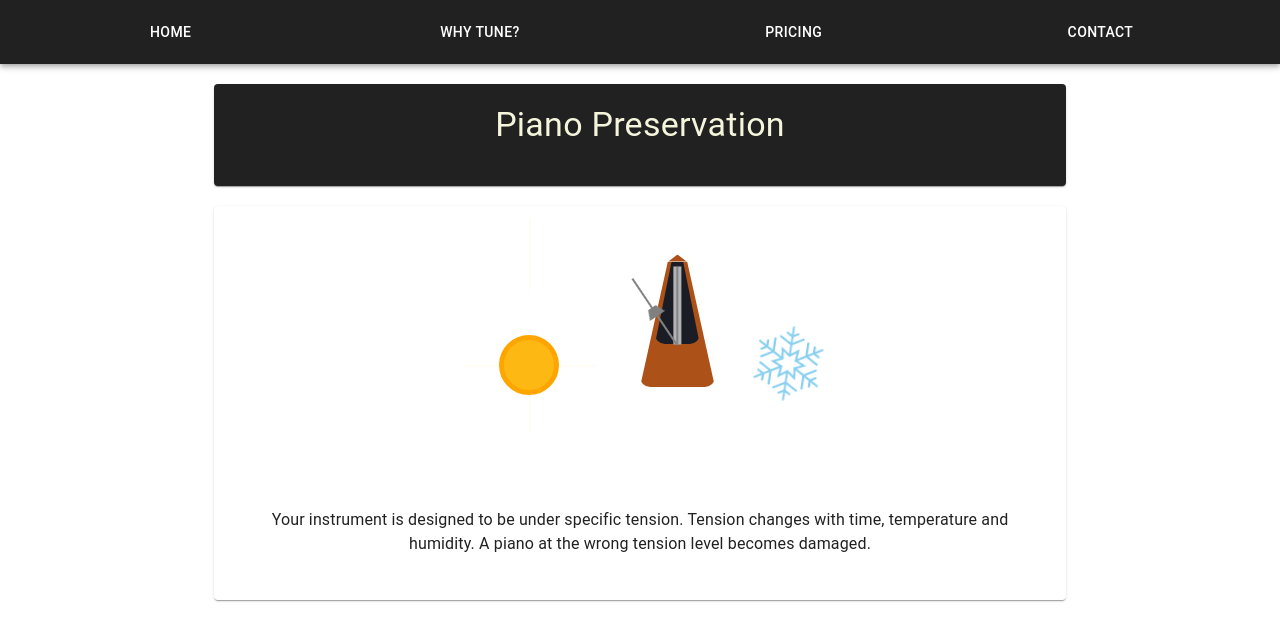
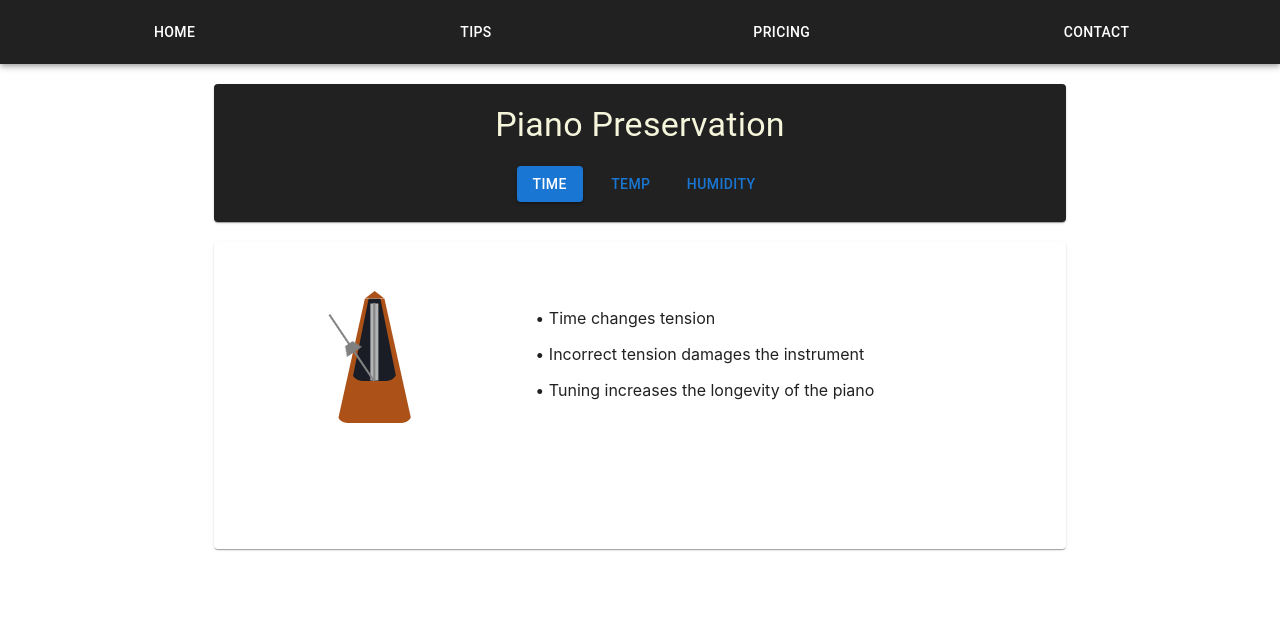
Before and after one commit to MasonDarcy/piano_web, a React (Create React App) app in the folder piano_web/: page /basics in a window 1280 px wide. Shown: the top 640 px of the page. Built offline with nearby package versions, Linux system fonts and the light colour scheme.

Commit message:
Updated basics page

```diff
--- a/piano_web/src/components/Basics.js
+++ b/piano_web/src/components/Basics.js
@@ -1,34 +1,72 @@
-import React from 'react';
-import { Paper, Typography, Container, Card, CardContent, Grid } from '@mui/material';
-import Metronome from './Metronome'; // Ensure this is the correct path to your Metronome component
-import Snowflake from './Snowflake'; // Ensure this is the correct path to your Thermometer component
-import Sun from './Sun'; // Ensure this is the correct path to your Thermometer component
+import React, { useState } from 'react';
+import { Paper, Typography, Container, Card, CardContent, Grid, Button } from '@mui/material';
+import Metronome from './Metronome';
+import Droplet from "./Droplet";
+import Snowflake from "./Snowflake";
 
 const Basics = () => {
+  // State to track which submenu is active
+  const [activeMenu, setActiveMenu] = useState('Time');
+
+  // Placeholder content for each submenu
+  const content = {
+    Time: {
+      animation: <Metronome />,
+      points: [
+        'Time changes tension',
+        'Incorrect tension damages the instrument',
+        'Tuning increases the longevity of the piano'
+      ]
+    },
+    Temp: {
+      animation: <div style={{ marginTop: '40px' }}><Snowflake /></div>, // Adjust marginTop as needed
+      points: [
+        'Temperature changes warp wood',
+        'Sudden changes in temperature will affect tension',
+        'Ideal room temperature for pianos is between 20°C and 22°C'
+      ]
+    },
+    Humidity: {
+      animation: <Droplet />,
+      points: [
+        'High humidity can lead to sticky keys and other component issues',
+        'Low humidity can cause cracks in the wood',
+        'Maintain relative humidity between 45% of 70% for the instrument'
+      ]
+    }
+  };
+
   return (
     <Container maxWidth="md" style={{ marginTop: '20px' }}>
       <Paper style={{ padding: '20px', backgroundColor: '#212121', color: '#f5f5dc' }}>
         <Typography variant="h4" component="h1" style={{ textAlign: 'center', marginBottom: '20px' }}>
           Piano Preservation
         </Typography>
+        {/* Submenu buttons */}
+        <Grid container spacing={2} justifyContent="center">
+          {Object.keys(content).map((menu) => (
+            <Grid item key={menu}>
+              <Button variant={activeMenu === menu ? 'contained' : 'text'} color="primary" onClick={() => setActiveMenu(menu)}>
+                {menu}
+              </Button>
+            </Grid>
+          ))}
+        </Grid>
       </Paper>
-      {/* Card for Metronome and Thermometer side by side */}
       <Card style={{ marginTop: '20px', backgroundColor: '#ffffff', padding: '20px' }}>
         <CardContent>
-          <Grid container spacing={2} justifyContent="center" alignItems="center">
-          <Grid item>
-              <Sun />
+          <Grid container spacing={2} justifyContent="center" alignItems="flex-start" direction="row-reverse">
+            <Grid item xs={12} sm={8}>
+              <div style={{ marginTop: '30px', textAlign: 'justify', marginLeft: '20px' }}>
+                {content[activeMenu].points.map((point, index) => (
+                  <p key={index}>• {point}</p>
+                ))}
+              </div>
             </Grid>
-            <Grid item>
-              <Metronome />
-            </Grid>
-            <Grid item>
-              <Snowflake />
+            <Grid item xs={12} sm={4} style={{ textAlign: 'center' }} order={{ xs: 1, sm: 2 }}>
+              {content[activeMenu].animation}
             </Grid>
           </Grid>
-          <Typography variant="body1" style={{ marginTop: '20px', textAlign: 'center' }}>
-            Your instrument is designed to be under specific tension. Tension changes with time, temperature and humidity. A piano at the wrong tension level becomes damaged.
-          </Typography>
         </CardContent>
       </Card>
     </Container>
--- /dev/null
+++ b/piano_web/src/components/Droplet.js
@@ -0,0 +1,11 @@
+import React from 'react';
+
+const WaterDroplet = () => {
+    return (
+        <svg width="100" height="150" viewBox="0 0 100 150" xmlns="http://www.w3.org/2000/svg">
+            <path d="M50 0 Q75 75 50 150 Q25 75 50 0" fill="#00BFFF"/>
+        </svg>
+    );
+};
+
+export default WaterDroplet;
--- a/piano_web/src/components/Metronome.js
+++ b/piano_web/src/components/Metronome.js
@@ -94,7 +94,7 @@ const MetronomeShape = () => {
   }, []);
 
 return (
-    <div style={{ position: 'relative', display: 'inline-block', padding: '20px', overflow: 'visible'}}>
+  <div style={{ position: 'relative', display: 'inline-block', padding: '20px 20px 0 20px', overflow: 'visible' }}> {/* Reduced bottom padding */}
     <div style={hatStyle}></div>
     <div style={metronomeBodyStyle}>
       <div style={insetStyle}></div>
--- a/piano_web/src/components/Sun.js
+++ /dev/null
@@ -1,108 +0,0 @@
-import React, { useEffect, useRef } from 'react';
-
-const Sun = () => {
-  const topRayRef = useRef(null);
-  const bottomRayRef = useRef(null);
-  const leftRayRef = useRef(null);
-  const rightRayRef = useRef(null);
-
-
-  useEffect(() => {
-    const keyframes = [
-      { transform: 'scaleY(0)', opacity: 1 },
-      { transform: 'scaleY(1)', opacity: 0 }
-    ];
-    const verticalKeyframes = [
-        { transform: 'scaleY(0)', opacity: 1 },
-        { transform: 'scaleY(1)', opacity: 0 }
-      ];
-
-    const timing = {
-      duration: 3000, // The duration for one cycle of the animation
-      iterations: Infinity, // Repeat the animation indefinitely
-      easing: 'ease-out', // Start fast, then slow down
-    };
-
-    // Animate top and bottom rays
-    topRayRef.current.animate(keyframes, timing);
-    bottomRayRef.current.animate(keyframes, timing);
-
-    // Adjust keyframes for horizontal rays (left and right)
-    // For horizontal rays, we use scaleX for the transformation
-    const horizontalKeyframes = [
-      { transform: 'scaleX(0)', opacity: 1 },
-      { transform: 'scaleX(1)', opacity: 0 }
-    ];
-
-    // Animate left and right rays
-    leftRayRef.current.animate(horizontalKeyframes, timing);
-    rightRayRef.current.animate(horizontalKeyframes, timing);
-  }, []);
-
-  return (
-    <div style={{ position: 'relative', width: '150px', height: '150px' }}>
-      {/* Adjusted top ray to be at a 45-degree angle */}
-      <div style={{
-        position: 'absolute',
-        left: '50%',
-        bottom: '100%', // Adjusted to start from the center of the sun
-        background: '#FDB813',
-        width: '2px',
-        height: '50%', // Adjusted for full length
-        transformOrigin: 'bottom',
-        transform: 'translateX(-50%) rotate(-45deg)', // Rotated to 45 degrees
-      }} ref={topRayRef} />
-
-      {/* Bottom ray */}
-      <div style={{
-        position: 'absolute',
-        left: '50%',
-        top: '70%',
-        background: '#FDB813',
-        width: '2px',
-        height: '25%',
-        transformOrigin: 'top',
-        transform: 'translateX(-50%)',
-      }} ref={bottomRayRef} />
-
-      {/* Left ray */}
-      <div style={{
-        position: 'absolute',
-        top: '50%',
-        right: '70%', // Extend from the left side
-        background: '#FDB813',
-        height: '2px',
-        width: '25%', // Full width to extend fully left
-        transformOrigin: 'right',
-        transform: 'translateY(-50%)',
-      }} ref={leftRayRef} />
-
-      {/* Right ray */}
-      <div style={{
-        position: 'absolute',
-        top: '50%',
-        left: '70%', // Extend from the right side
-        background: '#FDB813',
-        height: '2px',
-        width: '25%', // Full width to extend fully right
-        transformOrigin: 'left',
-        transform: 'translateY(-50%)',
-      }} ref={rightRayRef} />
-
-      {/* Sun */}
-      <div style={{
-        position: 'absolute',
-        left: '50%',
-        top: '50%',
-        background: '#FDB813',
-        width: '50px',
-        height: '50px',
-        borderRadius: '50%',
-        transform: 'translate(-50%, -50%)',
-        border: '5px solid orange', // Orange border around the sun
-      }} />
-      </div>
-  );
-};
-
-export default Sun;
--- a/piano_web/src/components/TopNavBar.js
+++ b/piano_web/src/components/TopNavBar.js
@@ -26,7 +26,7 @@ const TopNavBar = () => {
         ) : (
           <>
             <Button color="inherit" component={Link} to="/" style={styles.navButton}>Home</Button>
-            <Button color="inherit" component={Link} to="/basics" style={styles.navButton} aria-label="Why Tune?">Why Tune?</Button>
+            <Button color="inherit" component={Link} to="/basics" style={styles.navButton} aria-label="Why Tune?">Tips</Button>
             <Button color="inherit" component={Link} to="/pricing" style={styles.navButton} aria-label="Pricing">Pricing</Button>
             <Button color="inherit" component={Link} to="/contact" style={styles.navButton} aria-label="Contact">Contact</Button>
           </>
```
Lines whose indentation alone changed are shown as unchanged.
